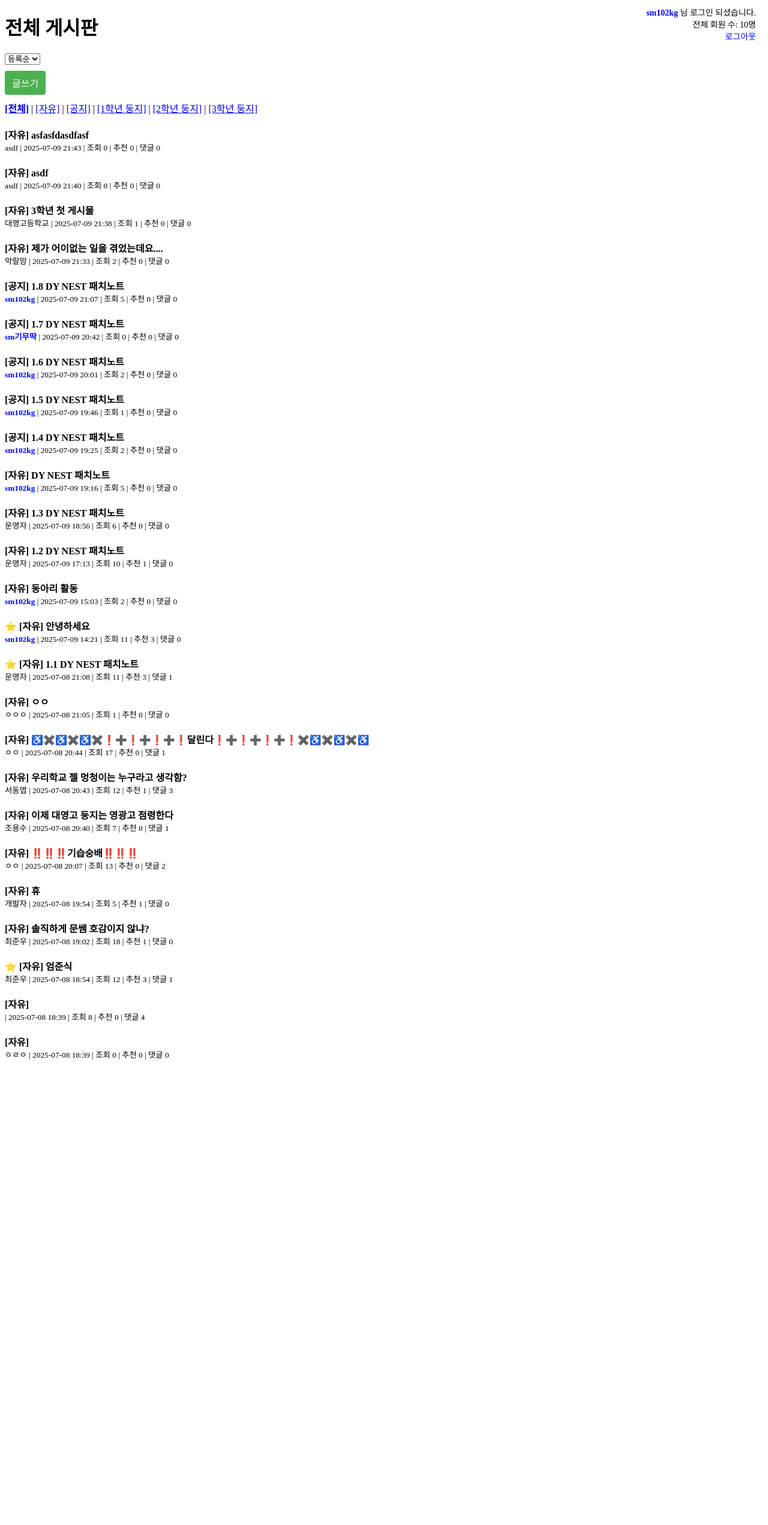
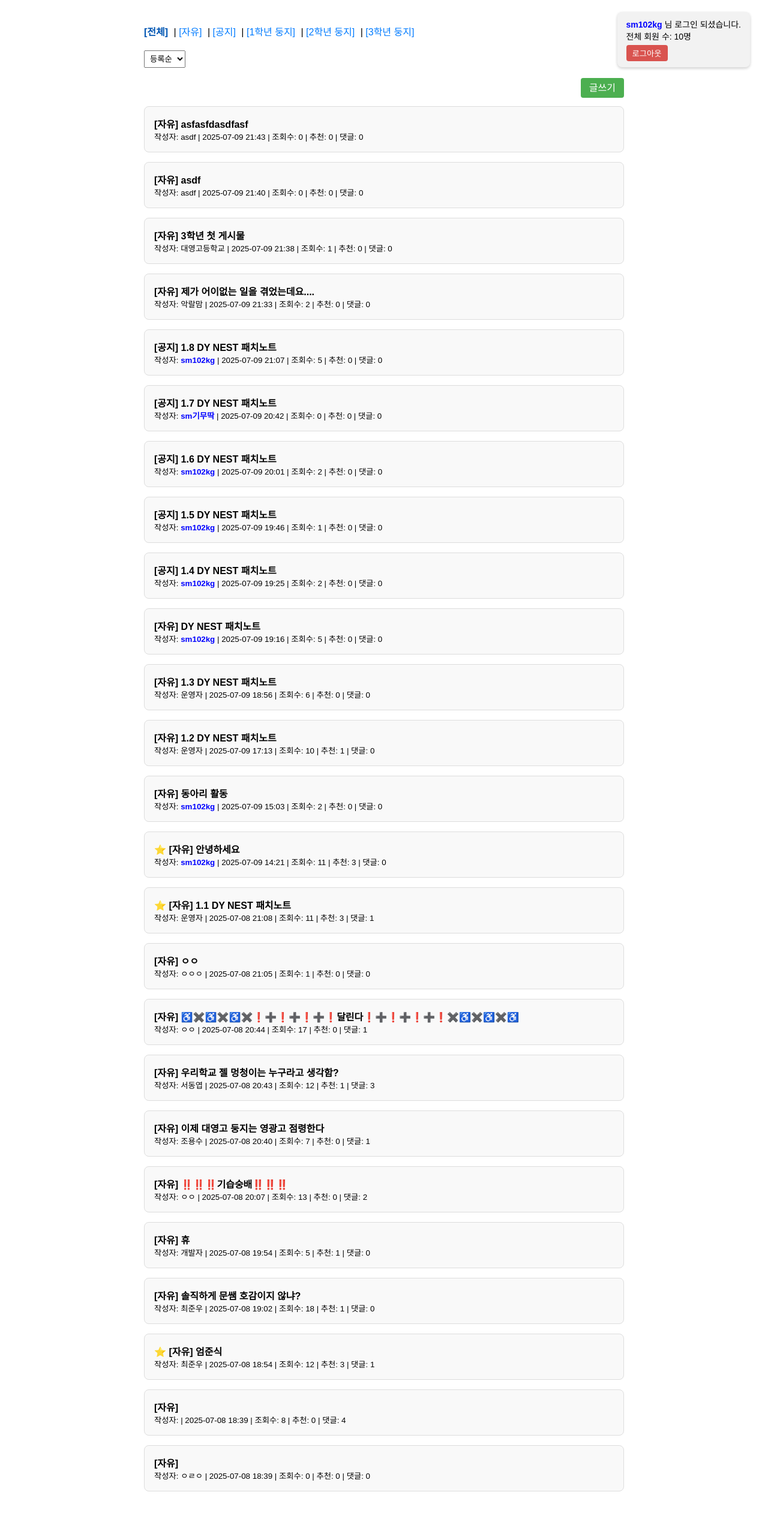
Before and after one commit to alsmsld/DYnest, a Django app: page / in a window 1280 px wide. Shown: the whole page at 60% size. Before the commit the page ends 1766 px from the top, so only its background shows below. Run offline with Django 5.2, Linux system fonts and the light colour scheme; a user stored in the database is signed in; data comes from the database, SQL or seed files in the repository.

Commit message:
로그인 UI 수정 및 커뮤니티 UI 리뉴얼

```diff
--- a/board/templates/board/base.html
+++ b/board/templates/board/base.html
@@ -3,38 +3,78 @@
 <head>
   <meta charset="UTF-8">
   <title>커뮤니티</title>
+  <style>
+    body {
+      font-family: 'Noto Sans KR', sans-serif;
+      background-color: #fff;
+      margin: 0;
+      padding: 0;
+    }
+
+    .container {
+      max-width: 800px;
+      margin: auto;
+      padding: 40px 20px;
+    }
+
+    .login-status {
+      position: fixed;
+      top: 20px;
+      right: 30px;
+      font-size: 14px;
+      background-color: #f2f2f2;
+      padding: 10px 15px;
+      border-radius: 8px;
+      box-shadow: 0px 2px 5px rgba(0, 0, 0, 0.1);
+      z-index: 1000;
+    }
+
+    .logout-btn {
+      background-color: #d9534f;
+      color: white;
+      padding: 4px 10px;
+      border: none;
+      border-radius: 4px;
+      cursor: pointer;
+      margin-top: 5px;
+    }
+
+    .admin-name {
+      color: blue;
+      font-weight: bold;
+    }
+
+    a {
+      text-decoration: none;
+    }
+
+    a:hover {
+      text-decoration: underline;
+    }
+  </style>
 </head>
 <body>
+
   {% if user.is_authenticated %}
-    <div style="position: fixed; top: 10px; right: 20px;">
-      {{ user.username }}님 로그인 되었습니다 |
-      <a href="{% url 'logout' %}">로그아웃</a>
+    <div class="login-status">
+      {% if user.username in ADMIN_USERS %}
+        <span class="admin-name">{{ user.username }}</span> 님 로그인 되셨습니다.<br>
+        전체 회원 수: {{ user_count }}명<br>
+      {% else %}
+        {{ user.username }} 님 로그인 되셨습니다.<br>
+      {% endif %}
+      <form action="{% url 'logout' %}" method="post" style="display:inline;">
+        {% csrf_token %}
+        <button type="submit" class="logout-btn">로그아웃</button>
+      </form>
     </div>
   {% else %}
-    <div style="position: fixed; top: 10px; right: 20px;">
+    <div class="login-status">
       <a href="{% url 'login' %}">로그인</a>
     </div>
   {% endif %}
 
   {% block content %}{% endblock %}
+
 </body>
-{% if request.path != '/login/' and request.path != '/signup/' %}
-  <div style="position: fixed; top: 10px; right: 20px;">
-    {% if user.is_authenticated %}
-      {{ user.username }}님 로그인 되었습니다 |
-      <a href="{% url 'logout' %}">로그아웃</a>
-    {% else %}
-      <a href="{% url 'login' %}">로그인</a>
-    {% endif %}
-  </div>
-{% endif %}
-<style>
-  .highlighted {
-    background-color: #fff9c4;
-    padding: 10px;
-    border-radius: 8px;
-    border: 2px solid gold;
-  }
-</style>
-
 </html>
--- a/board/templates/board/index.html
+++ b/board/templates/board/index.html
@@ -1,40 +1,80 @@
+{% extends 'board/base.html' %}
+{% load static %}
 
+{% block content %}
+<style>
+  .container {
+    max-width: 800px;
+    margin: auto;
+    padding: 40px 20px;
+  }
 
-<!-- 말머리 탭 -->
-
-
-
-<!DOCTYPE html>
-<html lang="ko">
-<head>
-  <meta charset="UTF-8">
-  <title>{{ board }} 게시판</title>
-  <style>
   .login-status {
     position: fixed;
-      top: 10px;
-      right: 20px;
-      text-align: right;
+    top: 20px;
+    right: 30px;
     font-size: 14px;
+    background-color: #f2f2f2;
+    padding: 10px 15px;
+    border-radius: 8px;
+    box-shadow: 0px 2px 5px rgba(0,0,0,0.1);
     z-index: 1000;
   }
+
+  .logout-btn {
+    background-color: #d9534f;
+    color: white;
+    padding: 4px 10px;
+    border: none;
+    border-radius: 4px;
+    cursor: pointer;
+    margin-top: 5px;
+  }
+
+  .tab-links a {
+    margin-right: 5px;
+    color: #007bff;
+    text-decoration: none;
+  }
+
+  .tab-links a.active {
+    font-weight: bold;
+    color: #0056b3;
+  }
+
+  .post-box {
+    padding: 16px;
+    border: 1px solid #ddd;
+    border-radius: 8px;
+    margin-bottom: 16px;
+    background-color: #f9f9f9;
+  }
+
+  .post-box:hover {
+    background-color: #f1f1f1;
+  }
+
+  .write-btn {
+    background-color: #4CAF50;
+    color: white;
+    padding: 8px 14px;
+    text-decoration: none;
+    border-radius: 4px;
+  }
+
   .admin-name {
     color: blue;
     font-weight: bold;
   }
-    .logout-btn {
-      background: none;
-      border: none;
-      color: blue;
-      cursor: pointer;
-      font-size: 14px;
-      padding: 0;
+
+  .notice-text {
+    color: gray;
   }
 </style>
-</head>
-<body>
 
-<!-- ✅ 로그인 상태 우측 상단 고정 -->
+<div class="container">
+
+  <!-- ✅ 로그인 상태 박스 -->
   {% if user.is_authenticated %}
     <div class="login-status">
       {% if user.username in ADMIN_USERS %}
@@ -48,19 +88,20 @@
         <button type="submit" class="logout-btn">로그아웃</button>
       </form>
     </div>
-{% else %}
-  <div class="login-status">
-    <a href="{% url 'login' %}">[로그인]</a>
-  </div>
   {% endif %}
 
-<!-- ✅ 게시판 헤더 -->
-<h1>{{ board }} 게시판</h1>
+  <!-- ✅ 말머리 탭 -->
+  <div class="tab-links" style="margin-bottom: 20px;">
+    {% for name in tab_list %}
+      <a href="?board={{ name }}" class="{% if board == name %}active{% endif %}">[{{ name }}]</a>
+      {% if not forloop.last %}|{% endif %}
+    {% endfor %}
+  </div>
 
-<!-- ✅ 정렬 기능 -->
-<form method="get">
+  <!-- ✅ 정렬 선택 -->
+  <form method="get" style="margin-bottom: 20px;">
     <input type="hidden" name="board" value="{{ board }}">
-  <select name="sort" onchange="this.form.submit()">
+    <select name="sort" onchange="this.form.submit()" style="padding: 5px;">
       <option value="created_at" {% if sort == 'created_at' %}selected{% endif %}>등록순</option>
       <option value="views" {% if sort == 'views' %}selected{% endif %}>조회순</option>
       <option value="likes" {% if sort == 'likes' %}selected{% endif %}>추천순</option>
@@ -69,43 +110,41 @@
 
   <!-- ✅ 글쓰기 버튼 -->
   {% if user.is_authenticated %}
-  <a href="{% url 'create_post' %}" style="display: inline-block; margin: 10px 0; padding: 8px 12px; background-color: #4CAF50; color: white; border-radius: 4px; text-decoration: none;">
-    글쓰기
-  </a>
+    <div style="text-align: right; margin-bottom: 20px;">
+      <a href="{% url 'create_post' %}" class="write-btn">글쓰기</a>
+    </div>
   {% else %}
-  <span style="color: gray; font-size: 14px;">※ 로그인 후 글쓰기가 가능합니다.</span>
+    <p class="notice-text">※ 로그인 후 글쓰기가 가능합니다.</p>
   {% endif %}
-
-<!-- ✅ 말머리 탭 -->
-<div style="margin-bottom: 20px;">
-  <a href="?board=전체" {% if board == '전체' %}style="font-weight:bold;"{% endif %}>[전체]</a> |
-  <a href="?board=자유" {% if board == '자유' %}style="font-weight:bold;"{% endif %}>[자유]</a> |
-  <a href="?board=공지" {% if board == '공지' %}style="font-weight:bold;"{% endif %}>[공지]</a> |
-  <a href="?board=1학년 둥지" {% if board == '1학년 둥지' %}style="font-weight:bold;"{% endif %}>[1학년 둥지]</a> |
-  <a href="?board=2학년 둥지" {% if board == '2학년 둥지' %}style="font-weight:bold;"{% endif %}>[2학년 둥지]</a> |
-  <a href="?board=3학년 둥지" {% if board == '3학년 둥지' %}style="font-weight:bold;"{% endif %}>[3학년 둥지]</a>
-</div>
 
   <!-- ✅ 게시글 리스트 -->
   {% for post in posts %}
-  <div style="margin-bottom: 20px;">
+    <div class="post-box">
       <a href="{% url 'post_detail' post.id %}" style="text-decoration: none; color: black;">
+        <strong>
           {% if post.like_count >= 3 %}
             <span style="color: gold;">⭐</span>
           {% endif %}
-      <strong>[{{ post.category }}] {{ post.title }}</strong>
-    </a><br>
+          [{{ post.category }}] {{ post.title }}
+        </strong>
+      </a>
+      <br>
       <small>
+        작성자:
         {% if post.writer in ADMIN_USERS %}
           <span class="admin-name">{{ post.writer }}</span>
         {% else %}
           {{ post.writer }}
         {% endif %}
-      | {{ post.created_at|date:"Y-m-d H:i" }} |
-      조회 {{ post.view_count }} | 추천 {{ post.like_count }} | 댓글 {{ post.comment_count }}
+        | {{ post.created_at|date:"Y-m-d H:i" }}
+        | 조회수: {{ post.view_count }}
+        | 추천: {{ post.like_count }}
+        | 댓글: {{ post.comment_count }}
       </small>
     </div>
+  {% empty %}
+    <p class="notice-text">등록된 글이 없습니다.</p>
   {% endfor %}
 
-</body>
-</html>
+</div>
+{% endblock %}
--- a/board/views.py
+++ b/board/views.py
@@ -1,4 +1,4 @@
-ADMIN_USERS = ['sm102kg', 'sm기무딱', 'sm.ile']
+ADMIN_USERS = ['sm102kg', 'sm기무딱', 'smile', 'smplay']
 
 from django.shortcuts import render, redirect, get_object_or_404
 from .models import Post, Comment
@@ -31,12 +31,18 @@ def index(request):
 
     user_count = User.objects.count()
 
+    # ✅ 여기 추가!
+    tab_list = ['전체', '자유', '공지', '1학년 둥지', '2학년 둥지', '3학년 둥지']
+
     return render(request, 'board/index.html', {
         'posts': posts,
         'board': board,
         'user_count': user_count,
         'ADMIN_USERS': ADMIN_USERS,
+        'tab_list': tab_list,  # ✅ 탭 목록 템플릿에 전달
     })
+
+
 
 def post_detail(request, post_id):
     post = get_object_or_404(Post, id=post_id)
```
Also changed, not shown: board/templates/board/create_post.html (+7 -10 lines), board/templates/board/login.html (+14 -6 lines), board/templates/board/post_detail.html (+105 -34 lines), board/templates/board/signup.html (+10 -20 lines), school_community/settings.py (+16 -64 lines), 1 other file. Lines whose indentation alone changed are shown as unchanged.
